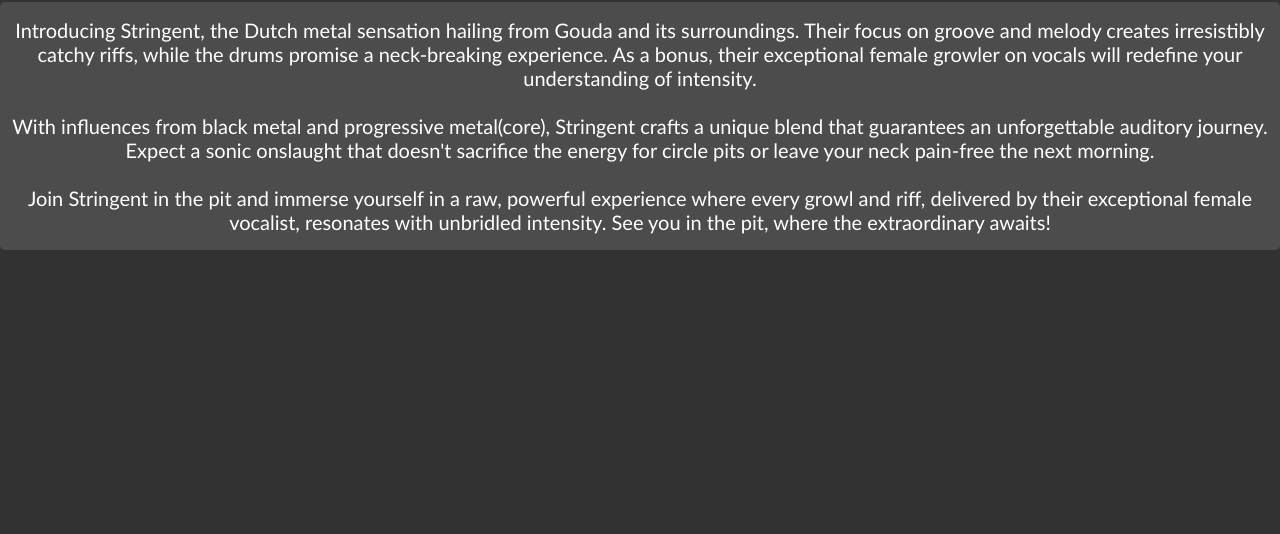
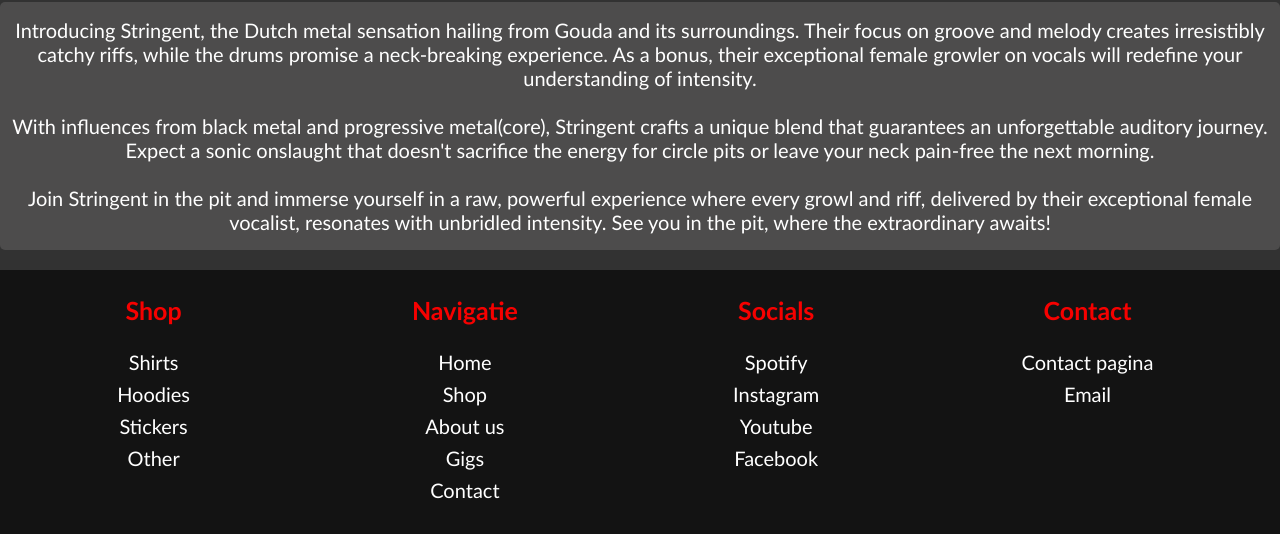
Before and after one commit to Seijno/Stringent, a plain HTML site: page index.html in a window 1280 px wide. Shown: the part 1435-1969 px from the top of the page. Before the commit the page ends 1705 px from the top, so only its background shows below. Drawn offline with Linux system fonts and the light colour scheme.

Commit message:
footer, links toegevoegd

```diff
--- a/css/style.css
+++ b/css/style.css
@@ -15,7 +15,10 @@ h2{
     text-align: center;
     font-size: 30px;
 }
-/* nav styling */
+h3{
+    color: #f60100;
+    font-size: 25px;
+}
 nav{
     position: absolute;
     position: fixed;
@@ -27,6 +30,28 @@ nav{
 }
 a{
     position: relative;
+    font-size: 20px;
+    color: var(--text);
+    text-decoration: none;
+}
+
+a::before {
+    content: '';
+    position: absolute;
+    width: 100%;
+    height: 2px;
+    border-radius: 4px;
+    background-color: #f60100;
+    bottom: 0;
+    left: 0;
+    transform-origin: right;
+    transform: scaleX(0);
+    transition: transform .3s ease-in-out;
+  }
+
+a:hover::before {
+  transform-origin: left;
+  transform: scaleX(1);
 }
 
 p{
@@ -34,6 +59,11 @@ p{
     color: var(--text);
     text-align: center;
 }
+
+li{
+    list-style: none;
+}
+/* nav styling */
 
 .menuItem{
     display: none;
@@ -88,9 +118,6 @@ ul.inline li{
     position: absolute;
     bottom: 2rem;
     right: 2rem;
-    font-size: 25px;
-    color: var(--text);
-    text-decoration: none;
 }
 
 /* about us styling */
@@ -110,7 +137,25 @@ iframe{
     padding-bottom: 1rem;
 }
 
+/* footer styling */
 
+footer{
+    background: rgb(19, 19, 19);
+    padding-bottom: 0.5rem;
+}
+
+.footerlist{
+    display: inline-block;
+    text-align: center;
+    padding-left: 0;
+    vertical-align: top;
+    margin-top: 0;
+    width: 48%;
+}
+
+.footerlist li{
+    padding-bottom: 0.5rem;
+}
 
 @keyframes bannermove {
     0% {
@@ -130,6 +175,12 @@ iframe{
         font-size: 25px;
         margin-right: 3rem;
         margin-left: 3rem;
+        transition: 0.2s;
+    }
+
+    .menuItem:hover{
+        color: #f60100;
+        transition: 0.2s;
     }
 
     .shopbackground{
@@ -141,23 +192,9 @@ iframe{
     .banner{
         animation: bannermove 25s linear infinite;
     }
-    a::before {
-        content: '';
-        position: absolute;
-        width: 100%;
-        height: 2px;
-        border-radius: 4px;
-        background-color: var(--text);
-        bottom: 0;
-        left: 0;
-        transform-origin: right;
-        transform: scaleX(0);
-        transition: transform .3s ease-in-out;
-      }
 
-    a:hover::before {
-      transform-origin: left;
-      transform: scaleX(1);
+    .footerlist{
+        width: 24%;
     }
     @keyframes bannermove {
         0% {
--- a/index.html
+++ b/index.html
@@ -50,7 +50,33 @@
 
     </section>
     <footer>
-
+        <ul class="footerlist">
+            <h3>Shop</h3>
+            <li><a href="">Shirts</a></li>
+            <li><a href="">Hoodies</a></li>
+            <li><a href="">Stickers</a></li>
+            <li><a href="">Other</a></li>
+        </ul>
+        <ul class="footerlist">
+            <h3>Navigatie</h3>
+            <li><a href="">Home</a></li>
+            <li><a href="">Shop</a></li>
+            <li><a href="">About us</a></li>
+            <li><a href="">Gigs</a></li>
+            <li><a href="">Contact</a></li>
+        </ul>
+        <ul class="footerlist">
+            <h3>Socials</h3>
+            <li><a href="">Spotify</a></li>
+            <li><a href="">Instagram</a></li>
+            <li><a href="">Youtube</a></li>
+            <li><a href="">Facebook</a></li>
+        </ul>
+        <ul class="footerlist">
+            <h3>Contact</h3>
+            <li><a href="">Contact pagina</a></li>
+            <li><a href="mailto: stringentofficial@gmail.com">Email</a></li>
+        </ul>
     </footer>
 </body>
 </html>
```
